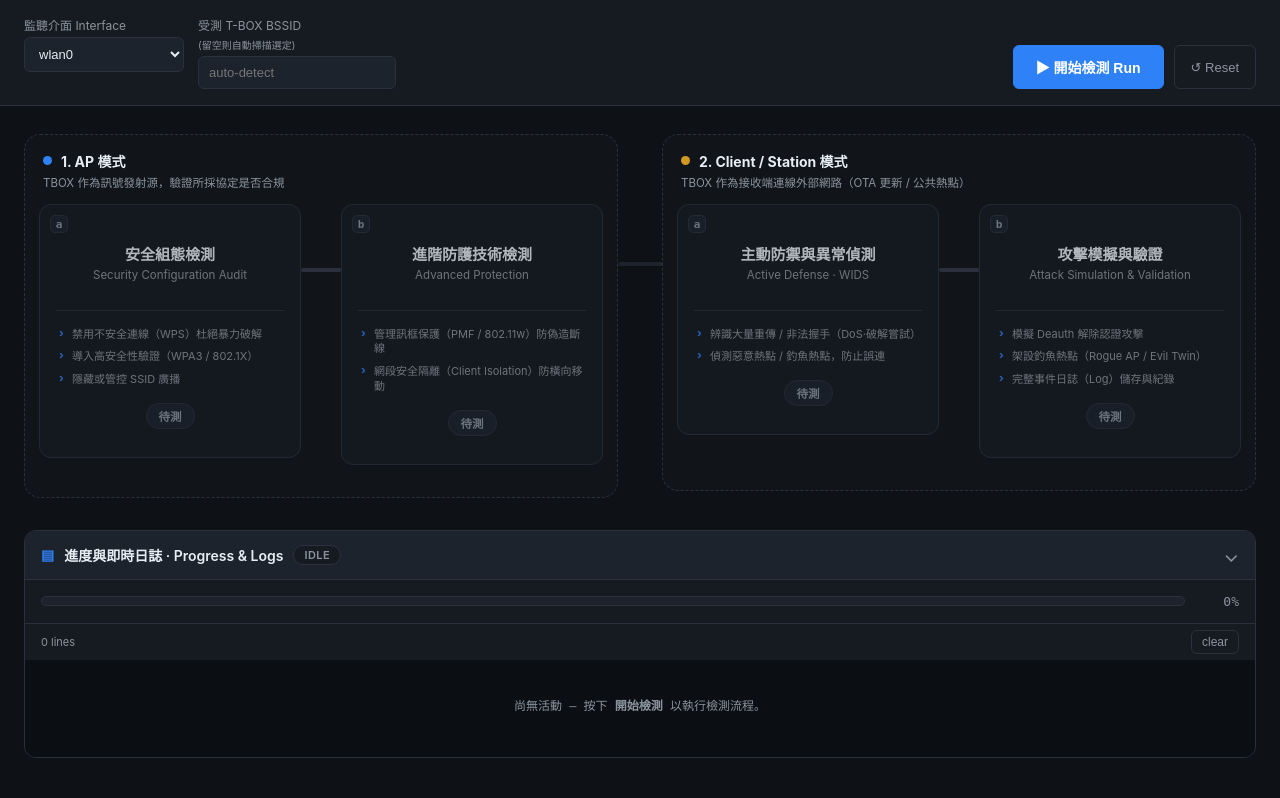
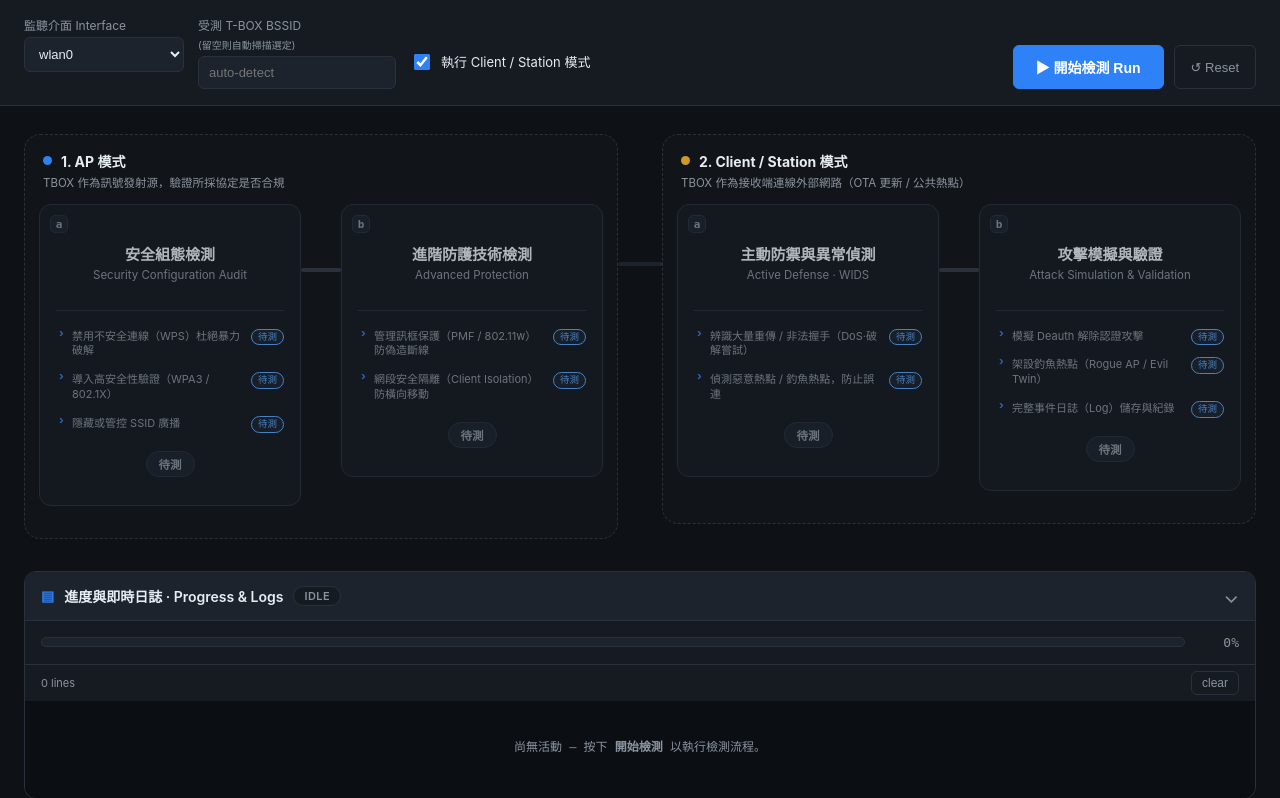
Before and after one commit to Sardelka9515/ARTC2026, a Flask app: page /flow in a window 1280 px wide. Shown: the part 75-873 px from the top of the page. Before the commit the page ends 833 px from the top, so only its background shows below. Run offline with Flask 3, Linux system fonts and the light colour scheme; some libraries are stand-ins or nearby versions.

Commit message:
merge pmf fixes to the wids version

```diff
--- a/frontend/static/css/flow.css
+++ b/frontend/static/css/flow.css
@@ -18,6 +18,21 @@
 }
 .run-config { display: flex; gap: 14px; flex-wrap: wrap; }
 .run-config label small { color: var(--muted); font-weight: 400; }
+.run-config .check-option {
+  flex-direction: row;
+  align-items: center;
+  gap: 8px;
+  min-height: 38px;
+  padding-top: 18px;
+  cursor: pointer;
+}
+.check-option input {
+  width: 16px;
+  min-width: 0;
+  height: 16px;
+  accent-color: var(--accent);
+}
+.check-option span { color: var(--text); font-size: 13px; }
 .run-actions { display: flex; gap: 10px; }
 button.big { padding: 11px 22px; font-size: 14px; font-weight: 600; }
 button.ghost {
@@ -131,7 +146,7 @@ button:disabled { opacity: .5; cursor: not-allowed; }
 }
 .card .items li {
   position: relative;
-  padding: 4px 0 4px 16px;
+  padding: 6px 0 6px 16px;
   font-size: 11px;
   line-height: 1.35;
   color: var(--muted);
@@ -141,9 +156,41 @@ button:disabled { opacity: .5; cursor: not-allowed; }
   position: absolute; left: 3px; top: 3px;
   color: var(--accent); font-weight: 700;
 }
-.card[data-state="passed"] .items li::before { color: var(--ok); }
-.card[data-state="warn"]   .items li::before { color: var(--warn); }
-.card[data-state="failed"] .items li::before { color: var(--fail); }
+.card .items li[data-status="pass"]::before { color: var(--ok); }
+.card .items li[data-status="warn"]::before { color: var(--warn); }
+.card .items li[data-status="fail"]::before { color: var(--fail); }
+.card .items li[data-status="info"]::before { color: var(--info); }
+.card .items li[data-status="manual"]::before { color: var(--warn); }
+.card .items li[data-status="skipped"]::before { color: var(--muted); }
+.item-main {
+  display: flex;
+  justify-content: space-between;
+  align-items: flex-start;
+  gap: 8px;
+}
+.item-text { flex: 1; min-width: 0; }
+.item-detail {
+  display: block;
+  margin-top: 2px;
+  color: #8b949e;
+  font-size: 10.5px;
+  line-height: 1.3;
+}
+.mini-chip {
+  flex: 0 0 auto;
+  border: 1px solid var(--border);
+  border-radius: 999px;
+  padding: 1px 6px;
+  font-size: 9.5px;
+  line-height: 1.35;
+  color: var(--muted);
+  background: var(--panel-2);
+  text-transform: uppercase;
+}
+.mini-chip.ok { color: var(--ok); border-color: var(--ok); }
+.mini-chip.warn { color: var(--warn); border-color: var(--warn); }
+.mini-chip.fail { color: var(--fail); border-color: var(--fail); }
+.mini-chip.info { color: var(--info); border-color: var(--info); }
 .card h3 { margin: 20px 0 4px; font-size: 15px; }
 .card .desc { margin: 0; font-size: 11.5px; color: var(--muted); min-height: 30px; }
 
@@ -224,6 +271,13 @@ button:disabled { opacity: .5; cursor: not-allowed; }
 .card[data-state="failed"] .badge {
   background: #2a0f12; color: var(--fail); border-color: var(--fail);
 }
+.card[data-state="skipped"] {
+  opacity: .58;
+  border-color: var(--border);
+}
+.card[data-state="skipped"] .badge {
+  background: var(--panel-2); color: var(--muted); border-color: var(--border);
+}
 
 @keyframes pop-in { 0% { transform: scale(.94); } 60% { transform: scale(1.03); } 100% { transform: scale(1); } }
 @keyframes shake {
@@ -288,6 +342,12 @@ button:disabled { opacity: .5; cursor: not-allowed; }
 .err-panel.warn pre { color: #e6d29a; }
 .err-panel.warn .det { border-color: #3a3018; }
 .err-panel.warn .det .dn { color: #e6d8b0; }
+.err-panel.info { border-color: var(--border); background: #101820; }
+.err-panel.info::before { background: #101820; border-color: var(--border); }
+.err-panel.info .err-title { color: var(--info); }
+.err-panel.info pre { color: #b8d7f0; }
+.err-panel.info .det { border-color: #24303b; }
+.err-panel.info .det .dn { color: #c9d1d9; }
 
 /* ---- dock: progress + logs ------------------------------------------------ */
 .dock {
--- a/frontend/static/js/flow.js
+++ b/frontend/static/js/flow.js
@@ -9,6 +9,7 @@
 const socket = io();
 const $ = (s, r = document) => r.querySelector(s);
 const $$ = (s, r = document) => r.querySelectorAll(s);
+const initialParams = new URLSearchParams(window.location.search);
 
 // ---- connection status ----------------------------------------------------
 socket.on("connect", () => {
@@ -38,9 +39,9 @@ const STAGES = [
     id: "config", mode: "ap", sub: "a",
     title: "安全組態檢測", en: "Security Configuration Audit",
     items: [
-      "禁用不安全連線（WPS）杜絕暴力破解",
-      "導入高安全性驗證（WPA3 / 802.1X）",
-      "隱藏或管控 SSID 廣播",
+      { key: "wps", label: "禁用不安全連線（WPS）杜絕暴力破解" },
+      { key: "auth", label: "導入高安全性驗證（WPA3 / 802.1X）" },
+      { key: "ssid", label: "隱藏或管控 SSID 廣播" },
     ],
     run: runConfigAudit,
   },
@@ -48,8 +49,8 @@ const STAGES = [
     id: "advanced", mode: "ap", sub: "b",
     title: "進階防護技術檢測", en: "Advanced Protection",
     items: [
-      "管理訊框保護（PMF / 802.11w）防偽造斷線",
-      "網段安全隔離（Client Isolation）防橫向移動",
+      { key: "pmf", label: "管理訊框保護（PMF / 802.11w）防偽造斷線" },
+      { key: "isolation", label: "網段安全隔離（Client Isolation）防橫向移動" },
     ],
     run: runAdvancedProtection,
   },
@@ -57,8 +58,8 @@ const STAGES = [
     id: "wids", mode: "client", sub: "a",
     title: "主動防禦與異常偵測", en: "Active Defense · WIDS",
     items: [
-      "辨識大量重傳 / 非法握手（DoS·破解嘗試）",
-      "偵測惡意熱點 / 釣魚熱點，防止誤連",
+      { key: "handshake", label: "辨識大量重傳 / 非法握手（DoS·破解嘗試）" },
+      { key: "rogue", label: "偵測惡意熱點 / 釣魚熱點，防止誤連" },
     ],
     run: runWids,
   },
@@ -66,9 +67,9 @@ const STAGES = [
     id: "attacksim", mode: "client", sub: "b",
     title: "攻擊模擬與驗證", en: "Attack Simulation & Validation",
     items: [
-      "模擬 Deauth 解除認證攻擊",
-      "架設釣魚熱點（Rogue AP / Evil Twin）",
-      "完整事件日誌（Log）儲存與紀錄",
+      { key: "deauth", label: "模擬 Deauth 解除認證攻擊" },
+      { key: "rogue_ap", label: "架設釣魚熱點（Rogue AP / Evil Twin）" },
+      { key: "log", label: "完整事件日誌（Log）儲存與紀錄" },
     ],
     run: runAttackSim,
   },
@@ -85,7 +86,13 @@ function cardHTML(st) {
       <span class="num">${st.sub}</span>
       <h3>${st.title}</h3>
       <p class="desc">${st.en}</p>
-      <ul class="items">${st.items.map(i => `<li>${i}</li>`).join("")}</ul>
+      <ul class="items">${st.items.map(i => `
+        <li data-check-key="${i.key}" data-status="pending">
+          <div class="item-main">
+            <span class="item-text">${i.label}<span class="item-detail"></span></span>
+            <span class="mini-chip info">待測</span>
+          </div>
+        </li>`).join("")}</ul>
       <div class="badge"><span class="spin"></span><span class="btxt">待測</span></div>
       <div class="result"></div>
     </div>
@@ -143,9 +150,32 @@ function setState(id, state, badgeText) {
 }
 function setResult(id, text) { $(`#card-${id} .result`).textContent = text || ""; }
 
+function setCheckState(stageId, key, status, detail = "") {
+  const item = $(`#card-${stageId} [data-check-key="${key}"]`);
+  if (!item) return;
+  const normalized = String(status || "info").toLowerCase();
+  const chipClass = normalized === "pass" ? "ok"
+    : normalized === "fail" ? "fail"
+      : normalized === "warn" || normalized === "manual" ? "warn"
+        : "info";
+  item.dataset.status = normalized;
+  $(".mini-chip", item).className = `mini-chip ${chipClass}`;
+  $(".mini-chip", item).textContent = status || "INFO";
+  $(".item-detail", item).textContent = detail || "";
+}
+
+function resetCheckStates(id, status = "pending", label = "待測") {
+  $$(`#card-${id} [data-check-key]`).forEach(item => {
+    item.dataset.status = status;
+    $(".mini-chip", item).className = "mini-chip info";
+    $(".mini-chip", item).textContent = label;
+    $(".item-detail", item).textContent = "";
+  });
+}
+
 function showError(id, title, body, variant = "fail") {
   const p = $(`#err-${id}`);
-  p.className = `err-panel show ${variant === "warn" ? "warn" : ""}`;
+  p.className = `err-panel show ${variant === "warn" ? "warn" : variant === "info" ? "info" : ""}`;
   p.innerHTML = `<div class="err-title">${escapeHtml(title)}</div>${body}`;
 }
 function clearError(id) {
@@ -201,6 +231,14 @@ function log(message, level = "log") {
 // Map an audit status to a log level / chip class.
 const lvlFor = (s) => ({ FAIL: "fail", WARN: "warn", PASS: "ok" }[s] || "info");
 const chipFor = (s) => ({ FAIL: "fail", WARN: "warn", PASS: "ok" }[s] || "info");
+const statusForItem = (s) => ({ FAIL: "fail", WARN: "warn", PASS: "pass", MANUAL: "manual" }[s] || "info");
+const CHECK_KEYS = {
+  "WPS disabled": "wps",
+  "Strong auth (WPA3 / 802.1X)": "auth",
+  "SSID broadcast policy": "ssid",
+  "PMF (802.11w)": "pmf",
+  "Client isolation": "isolation",
+};
 
 function detRow(c) {
   return `<div class="det">
@@ -210,16 +248,20 @@ function detRow(c) {
 }
 
 // Summarise a subset of audit checks into a stage result.
-function summarizeChecks(report, names, label) {
+function summarizeChecks(report, names, label, stageId) {
   const checks = (report.checks || []).filter(c => names.includes(c.name));
-  checks.forEach(c => log(`  [${c.status}] ${c.name} — ${c.detail}`, lvlFor(c.status)));
+  checks.forEach(c => {
+    log(`  [${c.status}] ${c.name} — ${c.detail}`, lvlFor(c.status));
+    if (stageId) setCheckState(stageId, CHECK_KEYS[c.name], statusForItem(c.status), c.detail);
+  });
 
   const fails = checks.filter(c => c.status === "FAIL");
   const warns = checks.filter(c => c.status === "WARN");
-  const manual = checks.filter(c => c.status === "MANUAL" || c.status === "INFO");
+  const manual = checks.filter(c => c.status === "MANUAL");
+  const info = checks.filter(c => c.status === "INFO");
+  const rows = checks.map(detRow).join("");
 
   if (fails.length || warns.length) {
-    const rows = [...fails, ...warns, ...manual].map(detRow).join("");
     return {
       ok: true, warn: true,
       summary: `${fails.length} 不合規 · ${warns.length} 警告`,
@@ -232,10 +274,17 @@ function summarizeChecks(report, names, label) {
       ok: true, warn: true,
       summary: `需人工驗證`,
       errTitle: `${label}：需人工驗證`,
-      errBody: manual.map(detRow).join(""),
+      errBody: rows,
     };
   }
-  return { ok: true, summary: `${checks.length} 項全數通過` };
+  const passed = checks.filter(c => c.status === "PASS");
+  const infoText = info.length ? ` · ${info.length} 資訊` : "";
+  return {
+    ok: true,
+    summary: `${passed.length} 項通過${infoText}`,
+    errTitle: `${label}：檢測明細`,
+    errBody: rows,
+  };
 }
 
 // Launch one attack scenario as a job and resolve when it ends.
@@ -306,7 +355,8 @@ async function runConfigAudit() {
   return summarizeChecks(
     a.report,
     ["WPS disabled", "Strong auth (WPA3 / 802.1X)", "SSID broadcast policy"],
-    "安全組態");
+    "安全組態",
+    "config");
 }
 
 // AP 模式 · b. 進階防護技術檢測 — PMF/802.11w + Client Isolation (+ 主動 PMF 探測)
@@ -323,7 +373,7 @@ async function runAdvancedProtection() {
     const a = await postJSON("/api/audit", { bssid: ctx.bssid, interface: ctx.iface });
     rep = a.ok ? a.report : { checks: [] };
   }
-  return summarizeChecks(rep, ["PMF (802.11w)", "Client isolation"], "進階防護");
+  return summarizeChecks(rep, ["PMF (802.11w)", "Client isolation"], "進階防護", "advanced");
 }
 
 // Client/Station 模式 · a. 主動防禦與異常偵測 (WIDS)
@@ -396,19 +446,36 @@ function runWids() {
       await postJSON("/api/wids/stop", {});
       const brk = `指紋 ${cat.fingerprint} · MAC層 ${cat.mac_layer} · 行為 ${cat.behavioral} · DoS ${cat.dos}`;
       log(`WIDS 停止。共 ${events} 事件（${brk}），高危 ${high}。`, high ? "warn" : "ok");
-      if (high) {
-        // one row per detection type (scenario loops), keep first-seen order
-        const seen = new Set();
-        const rows = findings.filter(r => (seen.has(r.type) ? false : seen.add(r.type)))
-          .map(r => r.html).join("");
+      const rogue = cat.fingerprint + cat.mac_layer + cat.behavioral;
+      setCheckState("wids", "handshake", cat.dos ? "warn" : "pass",
+        cat.dos ? `偵測到 ${cat.dos} 項 DoS / 握手完整性事件。` : "未偵測到重傳或非法握手異常。");
+      setCheckState("wids", "rogue", rogue ? "fail" : "pass",
+        rogue ? `偵測到 ${rogue} 項惡意 / 釣魚熱點事件。` : "未偵測到惡意或釣魚熱點事件。");
+
+      // One row per detection type (scenario loops), preserving first-seen order.
+      const seen = new Set();
+      const rows = findings.filter(r => (seen.has(r.type) ? false : seen.add(r.type)))
+        .map(r => r.html).join("");
+      if (findings.length) {
         resolve({
           ok: true, warn: true,
           summary: `${events} 事件 · ${brk}`,
-          errTitle: `偵測到 ${high} 項高危入侵事件（Evil Twin 兩分支）`,
+          errTitle: high
+            ? `偵測到 ${high} 項高危入侵事件（Evil Twin 兩分支）`
+            : "偵測到需注意的 WIDS 事件",
           errBody: rows || `<pre>詳見下方日誌。</pre>`,
         });
       } else {
-        resolve({ ok: true, summary: `${events} 事件 · ${brk} · 無高危` });
+        const cleanRows = [
+          { name: "重傳 / 非法握手", status: "PASS", detail: "未偵測到異常。" },
+          { name: "惡意熱點 / 釣魚熱點", status: "PASS", detail: "未偵測到異常。" },
+        ].map(detRow).join("");
+        resolve({
+          ok: true,
+          summary: `${events} 事件 · ${brk} · 無高危`,
+          errTitle: "主動防禦：檢測明細",
+          errBody: cleanRows,
+        });
       }
     }, WINDOW_MS);
   });
@@ -420,21 +487,40 @@ async function runAttackSim() {
 
   log("① 模擬 Deauth 解除認證攻擊 …", "info");
   const d1 = await runScenarioJob("deauth", { count: "50" });
+  setCheckState("attacksim", "deauth", d1.ok ? "pass" : "fail",
+    d1.ok ? `腳本完成，輸出 ${d1.lines} 行。` : `腳本狀態：${d1.status}`);
 
   log("② 架設釣魚熱點（Rogue AP / Evil Twin）…", "info");
   const d2 = await runScenarioJob("rogue_ap", { config_path: "configs/eviltwin.conf" });
+  setCheckState("attacksim", "rogue_ap", d2.ok ? "pass" : "fail",
+    d2.ok ? `腳本完成，輸出 ${d2.lines} 行。` : `腳本狀態：${d2.status}`);
 
   const totalLines = d1.lines + d2.lines;
   log("③ 所有異常連線事件已寫入稽核日誌（logs/testing.jsonl）。", "ok");
+  setCheckState("attacksim", "log", "pass", "事件已寫入 logs/testing.jsonl。");
+
+  const rows = [
+    { name: "Deauth 攻擊模擬", status: d1.ok ? "PASS" : "FAIL",
+      detail: d1.ok ? `完成，輸出 ${d1.lines} 行。` : `未完成，狀態 ${d1.status}。` },
+    { name: "Rogue AP / Evil Twin", status: d2.ok ? "PASS" : "FAIL",
+      detail: d2.ok ? `完成，輸出 ${d2.lines} 行。` : `未完成，狀態 ${d2.status}。` },
+    { name: "事件日誌", status: "PASS", detail: "已記錄至 logs/testing.jsonl。" },
+  ].map(detRow).join("");
 
   if (!d1.ok && !d2.ok) {
     return {
       ok: false, summary: "攻擊腳本失敗",
-      errBody: `<pre>Deauth 與 Rogue AP 腳本皆未正常結束，請檢查工具環境。</pre>`,
+      errBody: rows,
     };
   }
   const note = (!d1.ok || !d2.ok) ? " · 部分腳本未完成" : "";
-  return { ok: true, summary: `Deauth + Rogue AP · ${totalLines} 行輸出${note}` };
+  return {
+    ok: true,
+    warn: !d1.ok || !d2.ok,
+    summary: `Deauth + Rogue AP · ${totalLines} 行輸出${note}`,
+    errTitle: "攻擊模擬：檢測明細",
+    errBody: rows,
+  };
 }
 
 // ===========================================================================
@@ -448,7 +534,7 @@ async function runPipeline() {
 
   ctx.iface = $("#cfg-iface").value || "wlan0";
   ctx.bssid = $("#cfg-bssid").value.trim();
-  ctx.channel = 6;
+  ctx.channel = parseInt(initialParams.get("channel") || "6", 10) || 6;
   ctx.networks = [];
   ctx.report = null;
 
@@ -459,13 +545,26 @@ async function runPipeline() {
   log("════ 檢測流程開始 ════", "info");
 
   let failed = false;
+  const includeClientMode = $("#cfg-client-mode")?.checked !== false;
+  const activeStages = STAGES.filter(st => includeClientMode || st.mode !== "client");
 
-  for (let i = 0; i < STAGES.length; i++) {
-    const st = STAGES[i];
+  if (!includeClientMode) {
+    STAGES.filter(st => st.mode === "client").forEach(st => {
+      setState(st.id, "skipped", "略過");
+      setResult(st.id, "未執行 Client / Station 模式");
+      resetCheckStates(st.id, "skipped", "略過");
+    });
+    log("已略過 Client / Station 模式檢測。", "info");
+  }
+
+  for (let i = 0; i < activeStages.length; i++) {
+    const st = activeStages[i];
+    const stageIdx = STAGES.indexOf(st);
     setState(st.id, "running", "檢測中");
-    setProgress((i / STAGES.length) * 100);
-    if (i > 0) setConnector(i - 1, "done");
-    setConnector(i, "flowing");
+    resetCheckStates(st.id, "pending", "待測");
+    setProgress((i / activeStages.length) * 100);
+    if (i > 0) setConnector(STAGES.indexOf(activeStages[i - 1]), "done");
+    if (i < activeStages.length - 1) setConnector(stageIdx, "flowing");
 
     let res;
     try {
@@ -480,14 +579,16 @@ async function runPipeline() {
         showError(st.id, res.errTitle || "檢測發現", res.errBody || "", "warn");
       } else {
         setState(st.id, "passed", "通過");
+        if (res.errBody) showError(st.id, res.errTitle || "檢測明細", res.errBody, "info");
       }
       setResult(st.id, res.summary || "");
+      if (i < activeStages.length - 1) setConnector(stageIdx, "done");
     } else {
       setState(st.id, "failed", "失敗");
       setResult(st.id, res.summary || "失敗");
       showError(st.id, res.errTitle || "此階段失敗", res.errBody || "<pre>unknown error</pre>");
       log(`階段「${st.title}」失敗 — 中止流程。`, "fail");
-      setConnector(i, null);
+      setConnector(stageIdx, null);
       failed = true;
       break;
     }
@@ -498,7 +599,6 @@ async function runPipeline() {
     setDockStat("中止", "failed");
     log("════ 檢測流程中止 ════", "fail");
   } else {
-    setConnector(STAGES.length - 2, "done");
     setProgress(100, "done");
     setDockStat("完成", "done");
     log("════ 檢測流程完成 ════", "ok");
@@ -514,6 +614,7 @@ function resetUI(full = true) {
   STAGES.forEach((st, i) => {
     setState(st.id, "pending", "待測");
     setResult(st.id, "");
+    resetCheckStates(st.id, "pending", "待測");
     clearError(st.id);
     if (i < STAGES.length - 1) setConnector(i, null);
   });
@@ -558,11 +659,26 @@ async function loadInterfaces() {
         sel.appendChild(o);
       });
     }
+    const iface = initialParams.get("iface");
+    if (iface) {
+      if (![...sel.options].some(o => o.value === iface)) {
+        const o = document.createElement("option");
+        o.value = iface; o.textContent = iface;
+        sel.appendChild(o);
+      }
+      sel.value = iface;
+    }
   } catch (e) { /* keep default */ }
+}
+
+function applyInitialTarget() {
+  const bssid = initialParams.get("bssid");
+  if (bssid) $("#cfg-bssid").value = bssid;
 }
 
 // ---- wire up --------------------------------------------------------------
 buildPipeline();
+applyInitialTarget();
 loadInterfaces();
 $("#run-btn").addEventListener("click", runPipeline);
 $("#reset-btn").addEventListener("click", () => resetUI(true));
--- a/frontend/templates/flow.html
+++ b/frontend/templates/flow.html
@@ -32,6 +32,10 @@
     </label>
     <label>受測 T-BOX BSSID <small>(留空則自動掃描選定)</small>
       <input id="cfg-bssid" placeholder="auto-detect">
+    </label>
+    <label class="check-option">
+      <input id="cfg-client-mode" type="checkbox" checked>
+      <span>執行 Client / Station 模式</span>
     </label>
   </div>
   <div class="run-actions">
```
Also changed, not shown: backend/modules/config_audit.py (+22 -4 lines), backend/modules/scan.py (+63 -17 lines), frontend/static/js/app.js (+7 -4 lines), tests/test_scan_and_audit.py (added, +90 -0 lines).
